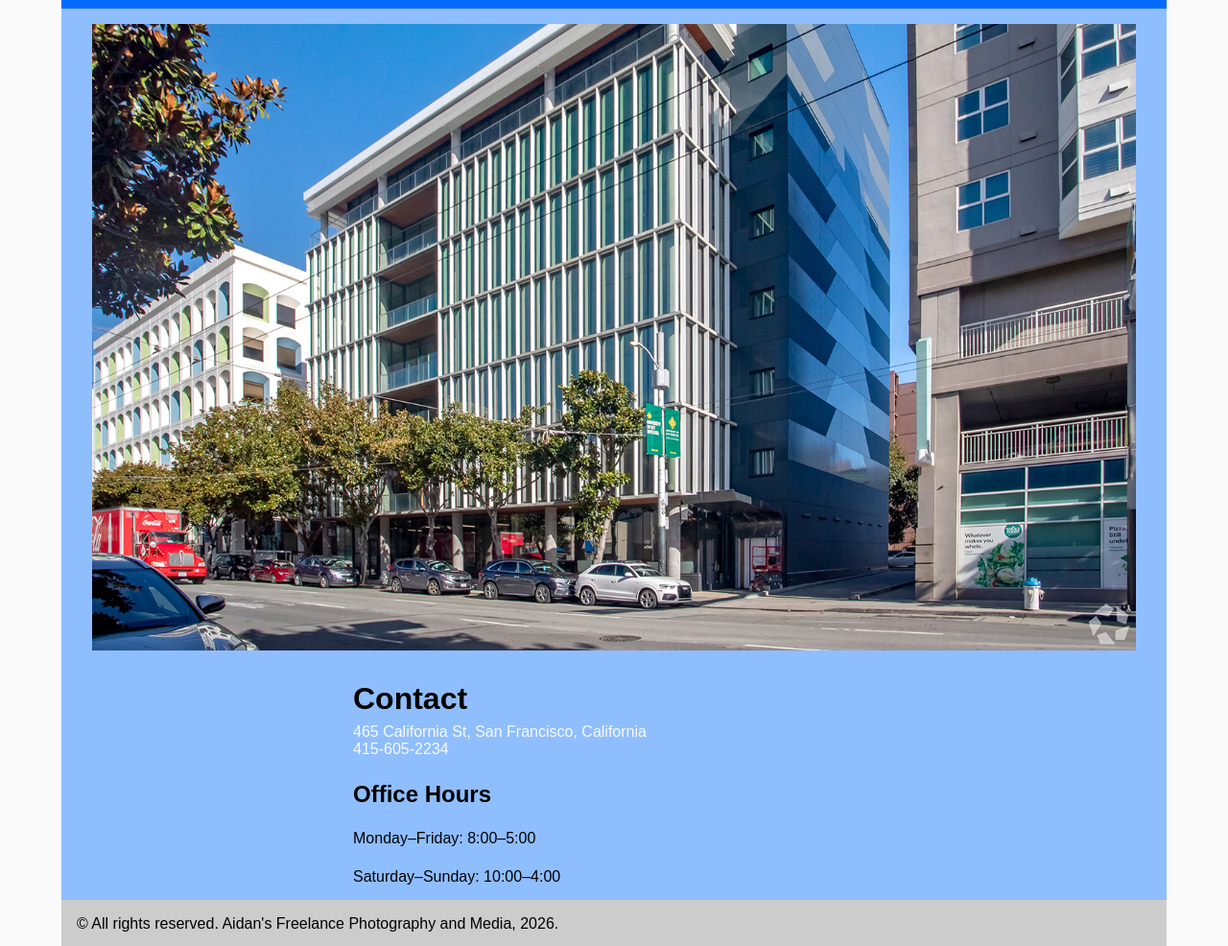
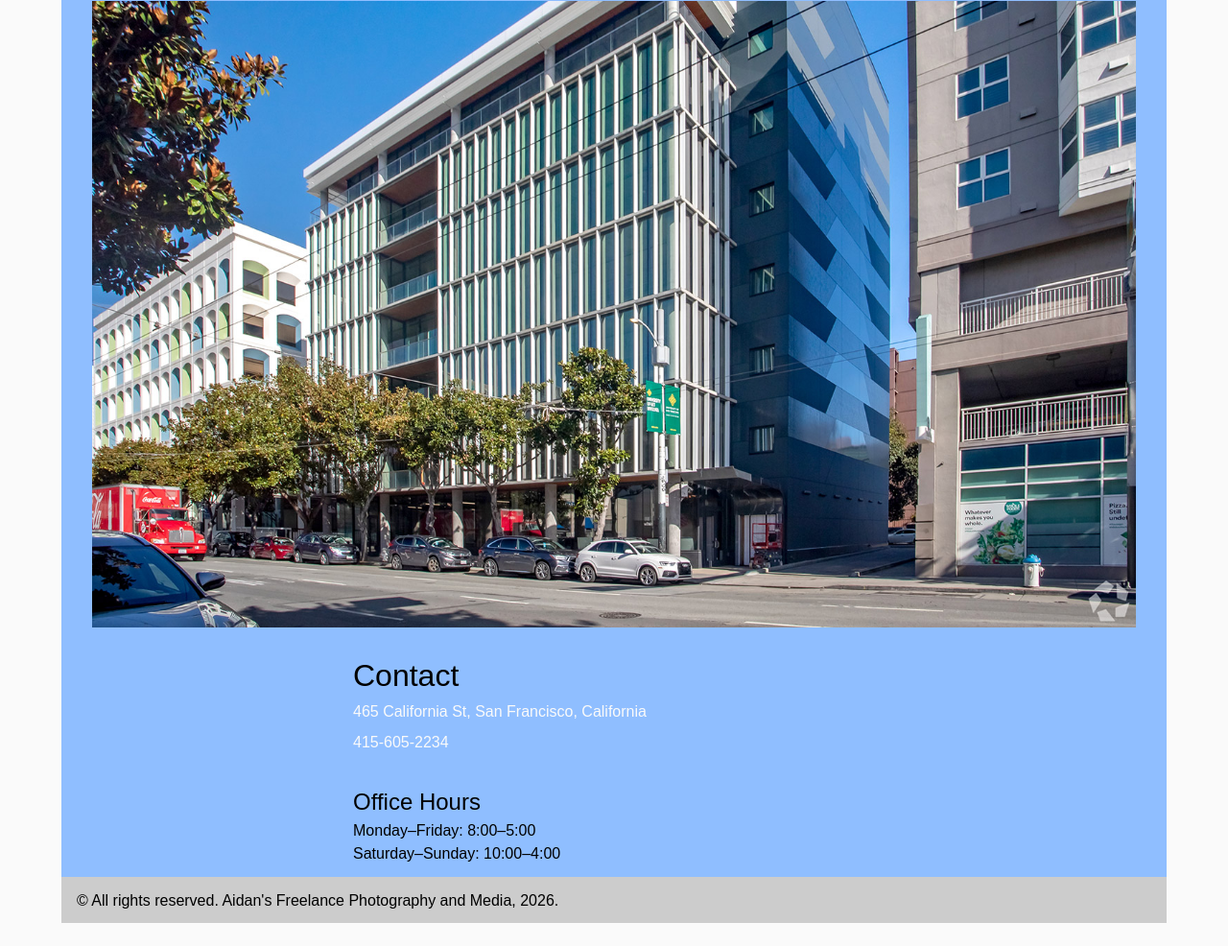
Before and after one commit to aidanleung808/aidanleung808.github.io, a plain HTML site: page grc1090/website-visual-language/contact.html in a window 1280 px wide. Shown: the part 167-1153 px from the top of the page at 96% size. After the commit the page ends 1129 px from the top, so only its background shows below. Drawn offline with Linux system fonts and the light colour scheme; a web font is replaced by a local one.

Commit message:
Add files via upload

```diff
--- a/grc1090/website-visual-language/contact.html
+++ b/grc1090/website-visual-language/contact.html
@@ -5,6 +5,7 @@
     <title>Contact</title>
     <link rel="stylesheet" href="https://use.typekit.net/dyb2wrk.css">
     <link rel="stylesheet" type="text/css" href="style.css">
+    <meta name="viewport" content="width=device-width, initial-scale=1">
 </head>
 
 <body>
--- a/grc1090/website-visual-language/style.css
+++ b/grc1090/website-visual-language/style.css
@@ -134,13 +134,14 @@ h1 {
 h2,
 h3,
 h4 {
-	font-weight: 700;
+	font-weight: 500;
 	font-family: "autarchist-vf", sans-serif;
 }
 
 h2 {
 	font-size: 2em;
 	margin: 1em 1em 1em 0em;
+	font-weight: 500;
 }
 
 h3 {
@@ -180,6 +181,7 @@ h4 {
 p {
 	margin: 2em 0em 0em 0em;
 	font-family: "autarchist-vf", sans-serif;
+	font-weight: 300;
 }
 
 p.description {
@@ -223,12 +225,14 @@ main.contact ul {
 }
 
 main.contact ul p {
-	line-height: 0;
+	margin: 0;
+	line-height: 1em;
+
 }
 
 
 p.slogan {
-	font-size: 4.25em;
+	font-size: 2.25em;
 	font-family: serif;
 	font-style: italic;
 	margin: 1em 0.1em 1.5em 0.1em;
@@ -248,6 +252,7 @@ footer {
 address {
 	color: rgb(250, 250, 250);
 	font-family: sans-serif;
+	line-height: 2em;
 }
 
 address p {
@@ -257,20 +262,29 @@ address p {
 footer p {
 	margin: 0em;
 }
-
+main.contact p {
+	margin: 0;
+	line-height: 1.5;
+}
 main.contact h2 {
 	margin-bottom: 0.2em;
 }
 
 main.contact h3 {
-	margin-top: 1em;
+	margin-bottom: 0.5rem;
 }
 
 main.contact li {
-	padding-bottom: 0.5em;
+	padding-bottom: 0;
 }
 
+main.contact address p + p {
+	margin-top: 0.5em;
+}
 
+main.contact li + li {
+	margin-top: 0.5em;
+}
 
 body {
 	font-family: sans-serif;
@@ -290,6 +304,14 @@ article {
 		column-gap: 6em;
 
 	}
+	header {
+		padding-bottom: 1em;
+	}
+
+	p.slogan {
+		font-size: 4.25em;
+	}
+
 	body {
 		max-width: 90%;
 		margin: auto;
```
Also changed, not shown: grc1090/website-visual-language/index.html (+1 -1 lines), grc1090/website-visual-language/menu.html (+3 -2 lines).
